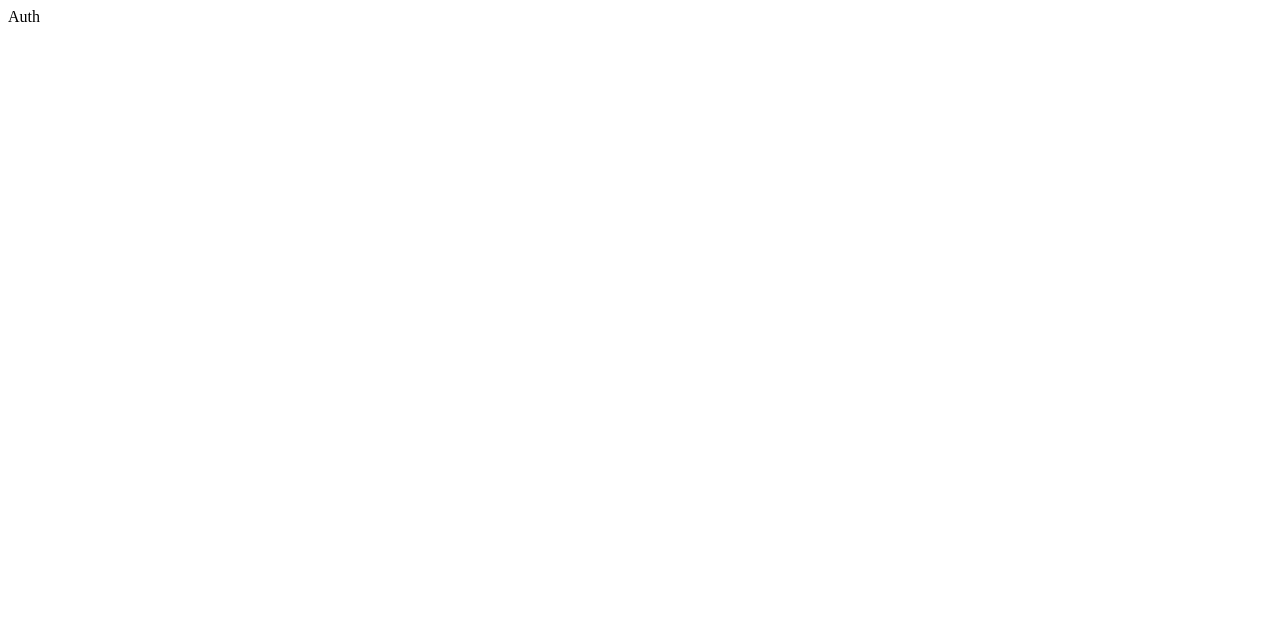
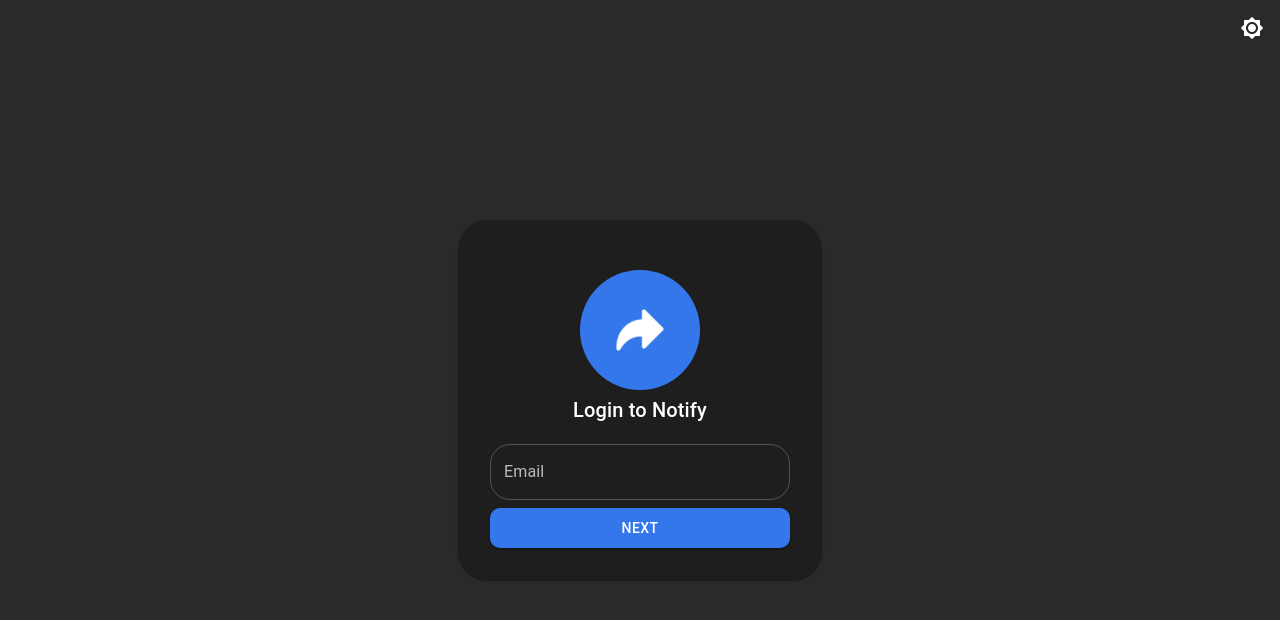
Before and after one commit to adhil72/notify-frontend, a React (Create React App) app: page /auth in a window 1280 px wide. Shown: the top 620 px of the page. Built offline with nearby package versions, Linux system fonts and the light colour scheme; the HTML template or start-up script is replaced by a standard one.

Commit message:
theme fix and Auth basic design

```diff
--- a/package.json
+++ b/package.json
@@ -5,6 +5,7 @@
   "dependencies": {
     "@emotion/react": "^11.11.1",
     "@emotion/styled": "^11.11.0",
+    "@mui/icons-material": "^5.14.1",
     "@mui/material": "^5.14.1",
     "@testing-library/jest-dom": "^5.14.1",
     "@testing-library/react": "^13.0.0",
--- a/src/App.tsx
+++ b/src/App.tsx
@@ -1,24 +1,78 @@
-import { Route, Routes, useLocation, useNavigate } from "react-router-dom"
-import Auth from "./App/Auth/Auth";
-import { useEffect } from "react";
+// App.js
+import React, { useEffect, useState } from 'react';
+import { Route, Routes, useLocation, useNavigate } from 'react-router-dom';
+import { ThemeProvider } from '@emotion/react';
+import { createTheme } from '@mui/material';
+import Auth from './App/Auth/Auth';
+import MyContext from './App/Configs/Context';
+
+const Darktheme = createTheme({
+  palette: {
+      mode: 'dark',
+      primary: {
+          main: '#3477eb',
+      },
+      secondary: {
+          main: '#243dff',
+      }
+  },
+  components: {
+      MuiInputLabel: {
+          defaultProps: {
+              color: 'info'
+          }
+      }
+  }
+});
+
+const Lighttheme = createTheme({
+  palette: {
+      mode: 'light',
+      primary: {
+          main: '#3477eb',
+      },
+      secondary: {
+          main: '#243dff',
+      }
+  },
+  components: {
+      MuiInputLabel: {
+          defaultProps: {
+              color: 'info'
+          }
+      }
+  }
+});
+
 function App() {
+  const [isNight, setIsNight] = useState(true);
 
-  const router = useLocation()
-  const nav = useNavigate()
+  const router = useLocation();
+  const nav = useNavigate();
 
   useEffect(() => {
-    if (router.pathname != '/auth') {
-      if (localStorage.getItem('token')==null) {
-        nav('/auth')
+    if (router.pathname !== '/auth') {
+      if (localStorage.getItem('token') === null) {
+        nav('/auth');
       }
     }
-  }, [router.pathname])
+  }, [router.pathname]);
 
-  return <>
-    <Routes>
-      <Route path="/auth" Component={Auth} />
-    </Routes>
-  </>
+  useEffect(() => {
+    document.getElementsByTagName('body')[0].style.backgroundColor = isNight
+      ? '#2a2a2a' // Replace with your dark mode background color
+      : '#f2f2f2'; // Replace with your light mode background color
+  }, [isNight]);
+
+  return (
+    <MyContext.Provider value={{ isNight, setIsNight }}>
+      <ThemeProvider theme={isNight ? Darktheme : Lighttheme}>
+        <Routes>
+          <Route path="/auth" element={<Auth />} />
+        </Routes>
+      </ThemeProvider>
+    </MyContext.Provider>
+  );
 }
 
 export default App;
--- a/src/App/Auth/Auth.tsx
+++ b/src/App/Auth/Auth.tsx
@@ -1,9 +1,38 @@
-import React from 'react'
+import { Box, Button, Divider, IconButton, Paper, TextField, Typography } from '@mui/material'
+import React, { useContext, useState } from 'react'
+import AppContext from "../Configs/Context"
+import { Brightness1Rounded, Brightness2Rounded, Brightness5Rounded, Brightness7Rounded, DarkModeRounded, LightModeRounded } from '@mui/icons-material'
 
 function Auth() {
-  return (
-    <div>Auth</div>
-  )
+    const appCtx: any = useContext(AppContext)
+    const [inputText, setInputText] = useState('')
+
+    return (
+        <>
+            <Box sx={{ position: 'fixed', width: '100%', display: 'flex', justifyContent: 'flex-end' }}>
+
+                <IconButton sx={{ mr: 1, mt: 1 }} onClick={() => {
+                    appCtx.setIsNight(!appCtx.isNight); console.log('done', appCtx);
+                }}>
+                    {appCtx.isNight ? <Brightness7Rounded /> : <Brightness5Rounded />}
+                </IconButton>
+            </Box>
+
+            <Box sx={{ width: '100%', height: '100vh', display: 'flex', justifyContent: 'center', alignItems: 'center' }}>
+                <Paper sx={{ width: '300px', height: 'fit-content', p: 4, borderRadius: '30px', backgroundColor: ' colors.theme ' }}>
+                    <center>
+                        <br />
+                        <img style={{ width: '40%', height: 'auto', borderRadius: '100%' }} src={require("../../Assets/Logo.png")} alt="logo" />
+                        <Typography variant='h6'>Login to Notify</Typography>
+                        <br />
+                        <TextField label='Email' InputProps={{ sx: { borderRadius: '20px' } }} type='email' fullWidth value={inputText} onChange={(t) => setInputText(t.target.value)} />
+                        <br />
+                        <Button sx={{ p: 1, borderRadius: '10px', mt: 1 }} fullWidth variant='contained'>Next</Button>
+                    </center>
+                </Paper>
+            </Box>
+        </>
+    )
 }
 
 export default Auth
--- /dev/null
+++ b/src/App/Configs/Context.tsx
@@ -0,0 +1,5 @@
+import { useState, createContext } from "react";
+import ReactDOM from "react-dom/client";
+
+const UserContext = createContext({})
+export default UserContext
--- /dev/null
+++ b/src/index.css
@@ -0,0 +1,12 @@
+body {
+    margin: 0;
+    padding: 0;
+}
+
+.colorPicker {
+    color: #181818;
+}
+
+*{
+    transition: 0.3s;
+}
--- a/src/index.tsx
+++ b/src/index.tsx
@@ -1,6 +1,7 @@
 import React from 'react';
 import ReactDOM from 'react-dom/client';
 import App from './App';
+import "./index.css"
 import { BrowserRouter } from 'react-router-dom';
 
 const root = ReactDOM.createRoot(
```
Also changed, not shown: src/Assets/Logo.png (added), 1 other file (tests, documents, lock files or other folders).
